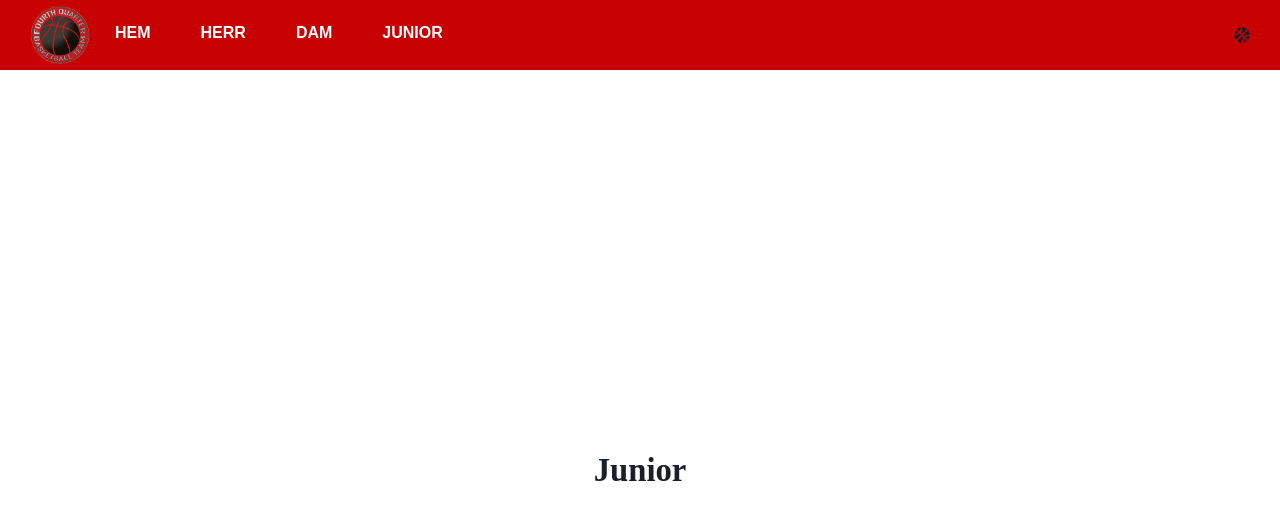
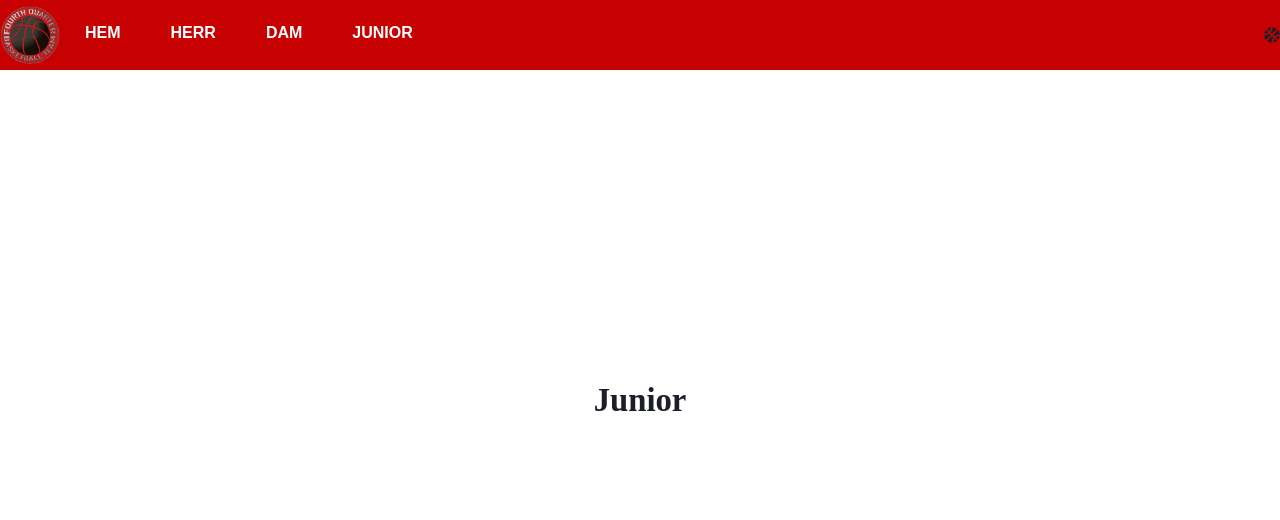
Before and after one commit to stu1612/T4Q, a React (Create React App) app: page /junior in a window 1280 px wide. Shown: the top 520 px of the page. Built offline with nearby package versions, Linux system fonts and the light colour scheme.

Commit message:
On page refresh has a UX error - page is not static and scales oddly Look into Layout compenent perhaps

```diff
--- a/src/App.js
+++ b/src/App.js
@@ -9,6 +9,7 @@ import { Navbar } from "./components/Navbar/Navbar";
 function App() {
   const { theme, themeToggler } = useContext(ThemeContext);
   const selectedTheme = theme === "light" ? lightTheme : darkTheme;
+
   return (
     <ThemeProvider theme={selectedTheme}>
       <>
--- a/src/components/Navbar/Style.js
+++ b/src/components/Navbar/Style.js
@@ -7,8 +7,11 @@ export const Nav = styled.nav`
   display: flex;
   justify-content: space-between;
   align-items: center;
-  padding: 0px 30px;
+  /* padding: 0px 30px; */
   overflow: hidden;
+  position: absolute;
+  width: 100%;
+  top: 0;
 `;
 
 export const ListContainer = styled.ul`
--- a/src/pages/index.js
+++ b/src/pages/index.js
@@ -7,6 +7,7 @@ export const Hem = () => {
     justifyContent: "center",
     alignItems: "center",
     height: "100vh",
+    background: "blue",
   };
 
   return (
```
